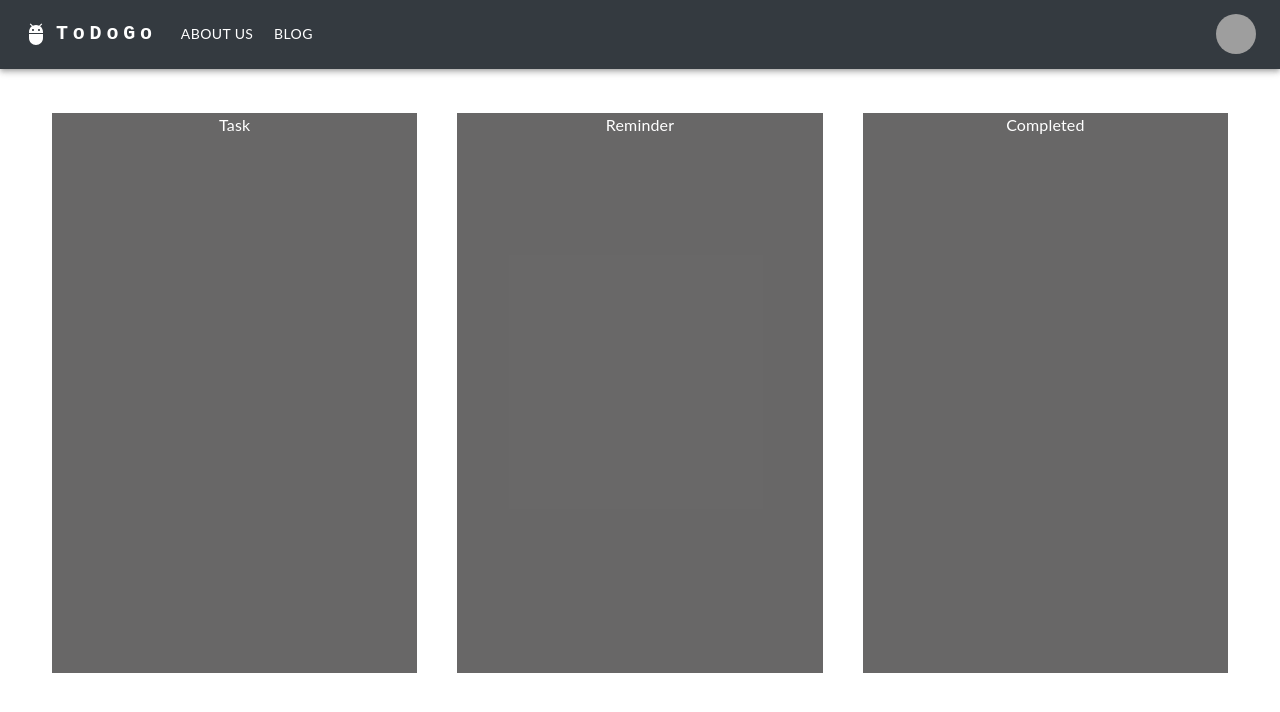
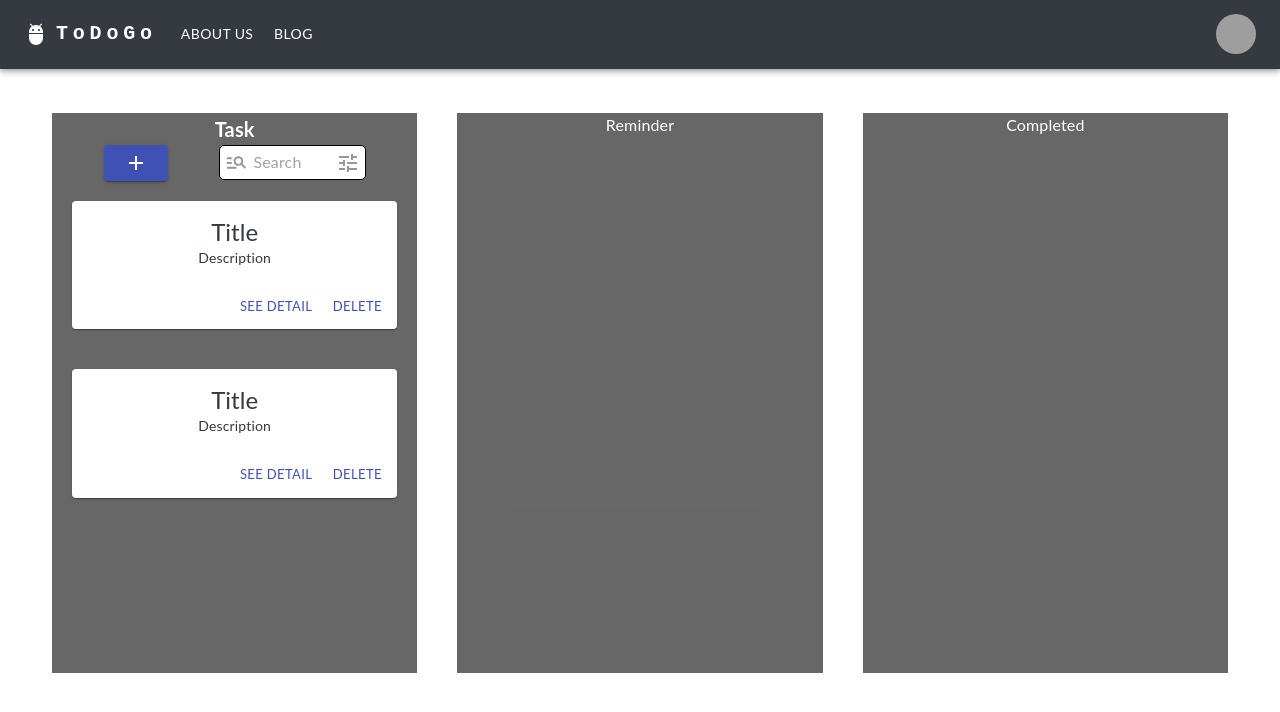
Before and after one commit to itx-shoaib/ToDoGo, a React (Create React App) app: page /homepage in a window 1280 px wide. Shown: the top 712 px of the page. Built offline with nearby package versions, Linux system fonts and the light colour scheme; grey boxes are pictures that could not be loaded.

Commit message:
Making Task and components

```diff
--- /dev/null
+++ b/src/Components/AddButton.js
@@ -0,0 +1,11 @@
+import { Button } from '@mui/material'
+import AddIcon from "@mui/icons-material/Add";
+import React from 'react'
+
+export function AddButton({onClick}) {
+  return (
+    <Button variant="contained" onClick={onClick}>
+    <AddIcon />
+  </Button>
+  )
+}
--- /dev/null
+++ b/src/Components/SearchField.js
@@ -0,0 +1,89 @@
+import React, { useState } from "react";
+import { Menu, TextField, MenuItem, Checkbox, Box } from "@mui/material";
+import ManageSearchIcon from "@mui/icons-material/ManageSearch";
+import TuneIcon from '@mui/icons-material/Tune';
+
+const CheckboxMenu = ({ selectedOptions, onOptionSelect, options }) => {
+  const [anchorEl, setAnchorEl] = useState(null);
+  const handleMenuClick = (event) => {
+    setAnchorEl(event.currentTarget);
+  };
+  const handleMenuClose = () => {
+    setAnchorEl(null);
+  };
+  const handleOptionSelect = (option) => (event) => {
+    onOptionSelect(option, event.target.checked);
+  };
+  return (
+    <>
+      <Box sx={{cursor:"pointer",fontSize: 28,color: "#979797"}} onClick={handleMenuClick}>
+        <TuneIcon/>
+      </Box>
+      <Menu
+        anchorEl={anchorEl}
+        keepMounted
+        open={Boolean(anchorEl)}
+        onClose={handleMenuClose}
+      >
+        { options && options.map((option) => (
+          <MenuItem key={option}>
+            <Checkbox
+              checked={selectedOptions.includes(option)}
+              onChange={handleOptionSelect(option)}
+            />
+            {option}
+          </MenuItem>
+        ))}
+      </Menu>
+    </>
+  );
+};
+
+export function SearchField({
+  searchTerm,
+  setSearchTerm,
+  options,
+  selectedOptions,
+  handleOptionSelect,
+}) {
+  return (
+    <Box
+      sx={{
+        display: "flex",
+        flexDirection: "row",
+        alignItems: "center",
+        justifyContent: "flex-start",
+        border: "1px solid black",
+        borderRadius: "5px",
+        height: "35px",
+        width:"40%",
+        background:"white"
+      }}
+    >
+      <ManageSearchIcon
+        sx={{ fontSize: 28, paddingLeft: "5px", color: "#979797" }}
+      />
+      <Box sx={{ margin: "5px", marginTop: "8px" }}>
+        <TextField
+          value={searchTerm}
+          onChange={(e) => setSearchTerm(e.target.value)}
+          size="small"
+          placeholder="Search"
+          variant="standard"
+          InputProps={{
+            disableUnderline: true,
+            endAdornment: (
+              <CheckboxMenu
+                selectedOptions={selectedOptions}
+                onOptionSelect={handleOptionSelect}
+                options={options}
+              />
+            ),
+          }}
+        />
+      </Box>
+    </Box>
+  );
+}
+
+export default SearchField;
--- /dev/null
+++ b/src/Components/index.js
@@ -0,0 +1,2 @@
+export {AddButton} from "./AddButton";
+export {SearchField} from "./SearchField";
--- /dev/null
+++ b/src/Pages/Homepage/Task/TaskCard.js
@@ -0,0 +1,26 @@
+import * as React from 'react';
+import Card from '@mui/material/Card';
+import CardActions from '@mui/material/CardActions';
+import CardContent from '@mui/material/CardContent';
+import Button from '@mui/material/Button';
+import Typography from '@mui/material/Typography';
+
+
+export default function TasCard() {
+  return (
+    <Card sx={{margin:"20px"}}>
+      <CardContent sx={{padding:"15px"}}>
+        <Typography variant="h5" component="div">
+          Title
+        </Typography>
+        <Typography variant="body2">
+          Description
+        </Typography>
+      </CardContent>
+      <CardActions sx={{justifyContent:"end"}}>
+        <Button size="small">See Detail</Button>
+        <Button size="small">Delete</Button>
+      </CardActions>
+    </Card>
+  );
+}
--- /dev/null
+++ b/src/Pages/Homepage/Task/TaskHead.js
@@ -0,0 +1,21 @@
+import { Box, Typography } from "@mui/material";
+
+import React from "react";
+import { AddButton } from "../../../Components/AddButton";
+import { SearchField } from "../../../Components";
+
+function TaskHead() {
+  return (
+    <>
+      <Typography sx={{ color: "white" }} variant="h6">
+        Task
+      </Typography>
+      <Box sx={{display:"flex",justifyContent:"space-evenly"}}>
+      <AddButton/>
+      <SearchField/>
+      </Box>
+    </>
+  );
+}
+
+export default TaskHead;
--- /dev/null
+++ b/src/Pages/Homepage/Task/index.js
@@ -0,0 +1,16 @@
+import { Box } from "@mui/material";
+import React from "react";
+import TaskHead from "./TaskHead";
+import TaskCard from "./TaskCard"
+
+function Task() {
+  return (
+    <Box sx={{display: "flex",flexDirection:"column",justifyContent:"center"}}>
+      <TaskHead/>
+      <TaskCard/>
+      <TaskCard/>
+    </Box>
+  );
+}
+
+export default Task;
--- a/src/Pages/Homepage/index.js
+++ b/src/Pages/Homepage/index.js
@@ -1,5 +1,6 @@
 import { Box, Grid } from "@mui/material";
 import React from "react";
+import Task from "./Task";
 
 function Homepage() {
   return (
@@ -12,7 +13,7 @@ function Homepage() {
       >
         <Grid items md={4} xs={12} >
         <Box sx={{background:"#5c5b5beb",color:"white",height:"70vh",margin:"20px",textAlign: "center"}}>
-        Task
+        <Task/>
         </Box>
         </Grid>
         <Grid items md={4} xs={12} >
```
